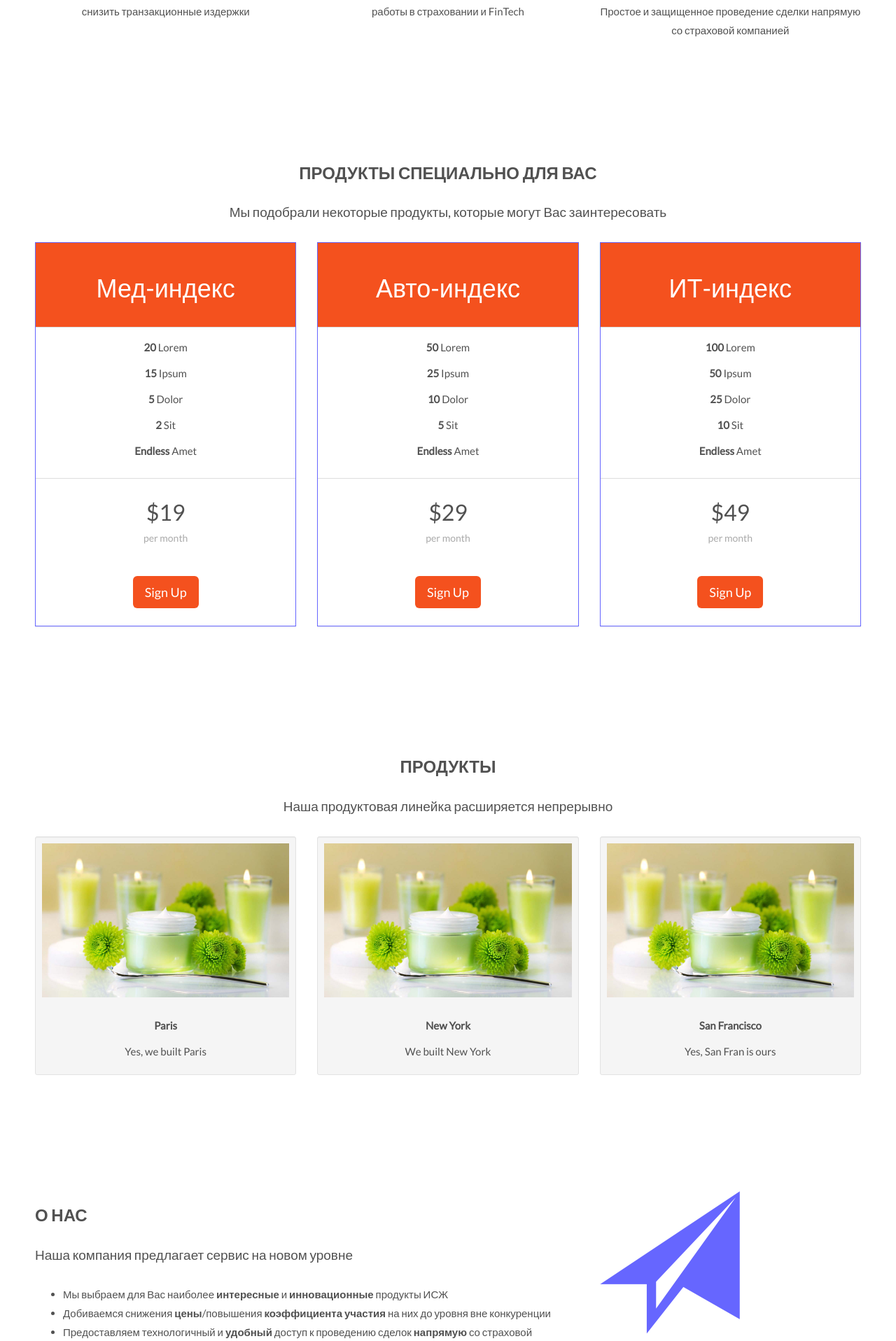
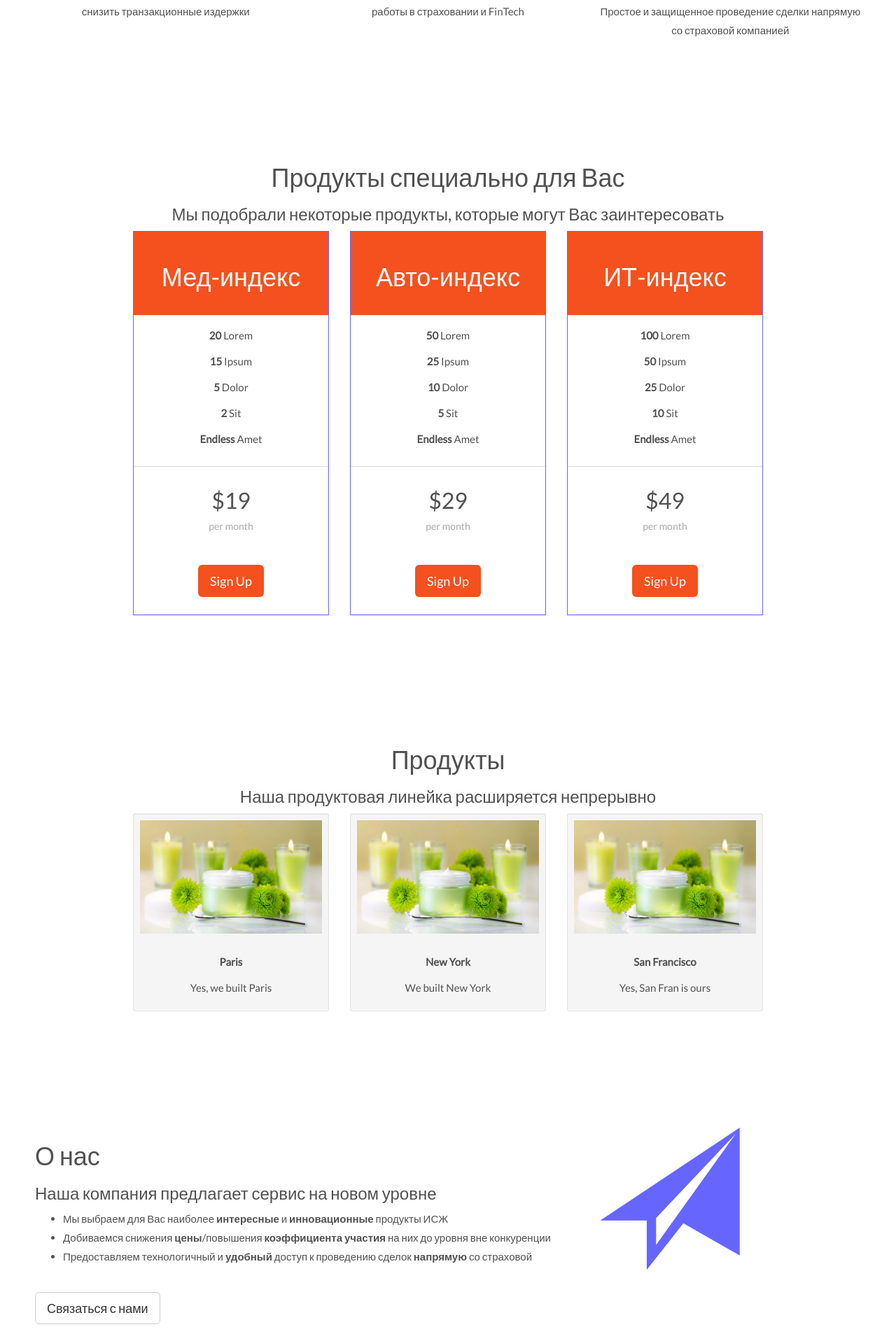
Before and after one commit to mt-christo/ej, a Django app: page / in a window 1280 px wide. Shown: the part 1060-2976 px from the top of the page at 70% size. Run offline with Django 3.2, Linux system fonts and the light colour scheme; some libraries are stand-ins or nearby versions.

Commit message:
Update tmp.html

```diff
--- a/antontest/story/templates/story/tmp.html
+++ b/antontest/story/templates/story/tmp.html
@@ -40,8 +40,10 @@
   }
   .container-fluid {
       padding: 60px 50px;
-      #width: 80%;
-      #max-width: 1000px;
+  }
+  .container-fluid-limited {
+      width: 80%;
+      max-width: 1000px;
   }
   .bg-grey {
       background-color: #f6f6f6;
@@ -235,8 +237,10 @@
 
 <!-- Container (Services Section) -->
 <div id="advantages" class="container-fluid text-center">
-  <h1>Преимущества</h1>
-  <h3>Лучшие условия при работе с нами</h3>
+  <div class="text-center">
+    <h1>Преимущества</h1>
+    <h3>Лучшие условия при работе с нами</h3>
+  </div>
   <br><br>
   <div class="row">
     <div class="col-sm-4">
@@ -277,10 +281,10 @@
 
 <br>
 <!-- Container (Pricing Section) -->
-<div id="yourproducts" class="container-fluid">
+<div id="yourproducts" class="container-fluid container-fluid-limited">
   <div class="text-center">
-    <h2>Продукты специально для Вас</h2>
-    <h4>Мы подобрали некоторые продукты, которые могут Вас заинтересовать</h4>
+    <h1>Продукты специально для Вас</h2>
+    <h3>Мы подобрали некоторые продукты, которые могут Вас заинтересовать</h4>
   </div>
   <div class="row slideanim">
     <div class="col-sm-4 col-xs-12">
@@ -347,9 +351,11 @@
 
 <br>
 <!-- Container (Portfolio Section) -->
-<div id="products" class="container-fluid text-center">
-  <h2>Продукты</h2>
-  <h4>Наша продуктовая линейка расширяется непрерывно </h4>
+<div id="products" class="container-fluid text-center container-fluid-limited">
+  <div class="text-center">
+    <h1>Продукты</h2>
+    <h3>Наша продуктовая линейка расширяется непрерывно </h4>
+  </div>
   <div class="row text-center slideanim">
     <div class="col-sm-4">
       <div class="well well-sm">
@@ -419,8 +425,8 @@
 <div id="about" class="container-fluid">
   <div class="row">
     <div class="col-sm-8">
-      <h2>О нас</h2>
-      <h4>Наша компания предлагает сервис на новом уровне</h4>
+      <h1>О нас</h2>
+      <h3>Наша компания предлагает сервис на новом уровне</h4>
       <p>
       <ul>
       <li>Мы выбраем для Вас наиболее <b>интересные</b> и <b>инновационные</b> продукты ИСЖ </li>
@@ -454,7 +460,9 @@
 <br>
 <!-- Container (Contact Section) -->
 <div id="contact" class="container-fluid bg-grey">
-  <h2 class="text-center">CONTACT</h2>
+  <div class="text-center">
+    <h2>CONTACT</h2>
+  </div>
   <div class="row">
     <div class="col-sm-5">
       <p>Contact us and we'll get back to you within 24 hours.</p>
```
